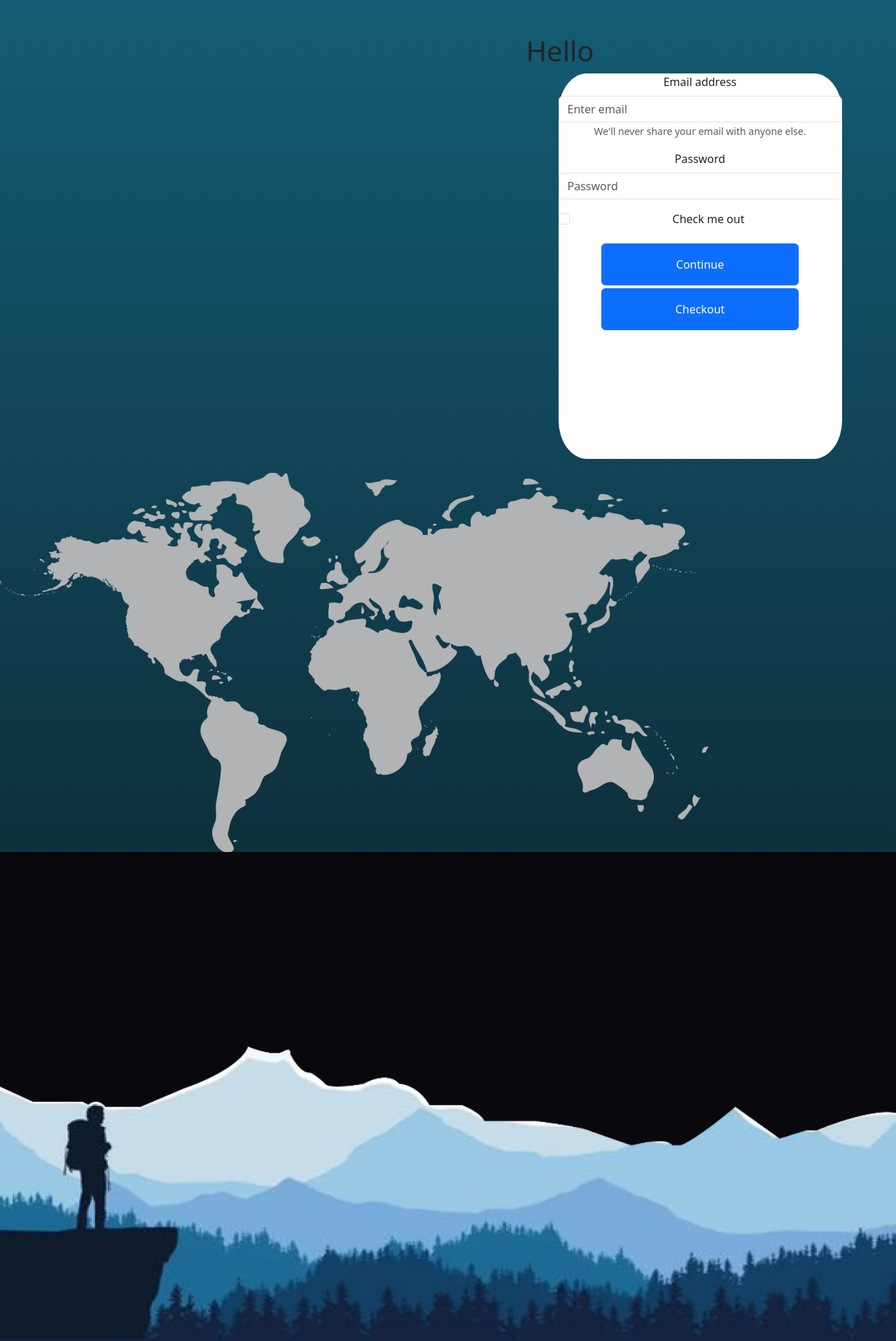
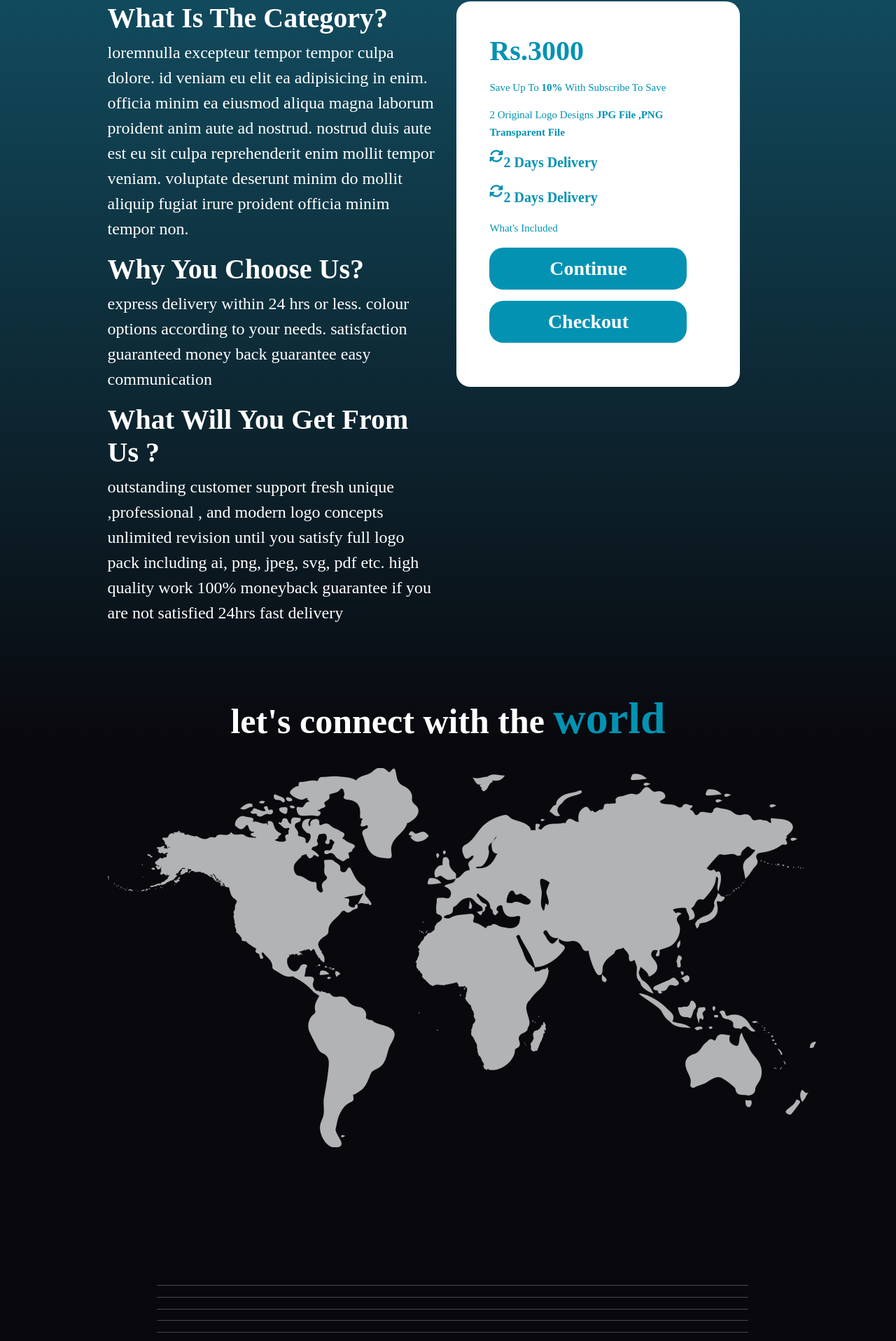
Before and after one commit to yogitabhargava02/GreatGeeks, a React (Create React App) app in the folder GreatGeeks/: page /LogoAndVisual in a window 1280 px wide. Shown: the part 690-2607 px from the top of the page at 70% size. Built offline with nearby package versions, Linux system fonts and the light colour scheme.

Commit message:
git status

```diff
--- a/GreatGeeks/public/index.html
+++ b/GreatGeeks/public/index.html
@@ -4,6 +4,7 @@
     <meta charset="utf-8" />
     <link rel="icon" href="%PUBLIC_URL%/favicon.ico" />
     <meta name="viewport" content="width=device-width, initial-scale=1" />
+    <!-- <link href="https://cdn.jsdelivr.net/npm/bootstrap@5.3.0/dist/css/bootstrap.min.css" rel="stylesheet"> -->
     <meta name="theme-color" content="#000000" />
     <meta
       name="description"
--- a/GreatGeeks/src/App.js
+++ b/GreatGeeks/src/App.js
@@ -1,6 +1,6 @@
 import React from "react";
 import { BrowserRouter as Router, Routes, Route } from "react-router-dom";
-
+import 'bootstrap/dist/css/bootstrap.min.css';
 import Main from "./Components/Home/Main";
 import PressAndNews from "./Components/PressAndNews/PressAndNews";
 import ProgrammingAndTech from "./Components/Services/ProgrammingAndTech/ProgrammingAndTech";
--- a/GreatGeeks/src/Components/LogoAndVisual.js/LogoAndVisual.css
+++ b/GreatGeeks/src/Components/LogoAndVisual.js/LogoAndVisual.css
@@ -1,39 +1,209 @@
-.Legend{
-    height:413px;
-    width: 1044px;
+.legend-container {
+  width: 1044px;
+  height: 413px;
+  flex-shrink: 0;
+  border-radius: 18px;
+  margin-bottom: 5%;
 }
-.LegendContainer{
-    margin-top: 2%;
-    margin-bottom: 2%;
+.legend-image {
+  width: 1044px;
+  height: 413px;
+  flex-shrink: 0;
+  border-radius: 18px;
 }
-.WorldImage{
-    height: 542px;
-    width: 1012px;
+.map-container .map-image {
+  margin-top: 2%;
+  width: 1012px;
+  height: 542px;
+  text-align: center;
+  margin-left: 12%;
 }
-.parform{
-text-align: center;
-align-items: center;
-justify-content: center;
-margin-left: 400px;
+h2 {
+  color: #fff;
+  font-family: Outfit;
+  font-size: 50px;
+  font-style: normal;
+  font-weight: 700;
+  line-height: normal;
+  text-transform: lowercase;
+  text-align: center;
 }
-.form{
-    background-color: white;
-    width: 405px;
-    margin-left: 400px;
-    border-radius: 10%;
-    height: 551px;
-    justify-content: space-around;
+.world {
+  color: #0392b2;
+  font-family: Outfit;
+  font-size: 64px;
+  font-style: normal;
+  font-weight: 700;
+  line-height: normal;
+  text-transform: lowercase;
 }
+.faq-container {
+  margin-left: 15%;
 
-.Continue{
-height: 60px;
-width: 282px;
-margin-bottom: 4px;
+  margin-top: 20%;
 }
-.Contact{
-    height: 60px;
-    width: 282px;
+.faq-container,
+h6 {
+  color: #fff;
+
+  font-family: Outfit;
+  font-size: 28px;
+  font-style: normal;
+  font-weight: 400;
+  line-height: 150%; /* 42px */
+  text-transform: capitalize;
 }
-.btn{
-    justify-content: space-between;
+.faq-container,
+h5 {
+  color: #fff;
+  font-family: Outfit;
+  font-size: 40px;
+  font-style: normal;
+  font-weight: 700;
+  line-height: normal;
+  text-transform: capitalize;
 }
+.faqline {
+  width: 80%;
+  height: 0.2px;
+  margin-right: 30%;
+  background: rgba(255, 248, 248, 0.1); /* Adjust the opacity value */
+  font-weight: 100;
+  margin-top: -4.5%;
+  margin-bottom: -20px;
+}
+.section2 {
+  margin-left: 12%;
+}
+.paraform {
+  margin-right: 12%;
+  margin-left: 12%;
+  margin-bottom: 80px;
+}
+.question {
+  color: #fff;
+  font-family: Outfit;
+  font-size: 40px;
+  font-style: normal;
+  font-weight: 700;
+  line-height: normal;
+  text-transform: capitalize;
+}
+.ans {
+  color: #fff;
+  font-family: Outfit;
+  font-size: 24px;
+  font-style: normal;
+  font-weight: 300;
+  line-height: 150%; /* 36px */
+  text-transform: lowercase;
+}
+.form-container {
+  width: 405px;
+  height: 551px;
+  flex-shrink: 0;
+  border-radius: 20px;
+  background: #fff;
+  padding: 10%;
+}
+.form-container .rs {
+  align-items: center;
+  justify-content: center;
+  text-align: center;
+  color: #0392b2;
+  font-family: Outfit;
+  font-size: 40px;
+  font-style: normal;
+  font-weight: 700;
+  line-height: normal;
+  text-transform: capitalize;
+}
+.form-container .save {
+  color: #0392b2;
+  font-family: Outfit;
+  font-size: 15px;
+  font-style: normal;
+  font-weight: 200;
+  line-height: 150%;
+  text-transform: capitalize;
+}
+.form-container .save-container {
+  height: 23px;
+  width: 263px;
+}
+.discount {
+  color: #0392b2;
+  font-family: Outfit;
+  font-size: 15px;
+  font-style: normal;
+  font-weight: 600;
+  line-height: 150%;
+  text-transform: capitalize;
+}
+.para2-container {
+  width: 262px;
+  height: 46px;
+}
+.para2 {
+  color: #0392b2;
+  font-family: Outfit;
+  font-size: 15px;
+  font-style: normal;
+  font-weight: 200;
+  line-height: 150%; /* 22.5px */
+  text-transform: capitalize;
+}
+.files {
+  color: #0392b2;
+  font-family: Outfit;
+  font-size: 15px;
+  font-style: normal;
+  font-weight: 600;
+  line-height: 150%;
+  text-transform: capitalize;
+}
+.icon {
+  color: #0392b2;
+  width: 20px;
+  height: 20px;
+  flex-shrink: 0;
+}
+.icon-text {
+  color: #0392b2;
+  font-family: Outfit;
+  font-size: 20px;
+  font-style: normal;
+  font-weight: 600;
+  line-height: 150%; /* 30px */
+  text-transform: capitalize;
+}
+.bullets {
+  display: flex;
+}
+.included {
+  color: #0392b2;
+  font-family: Outfit;
+  font-size: 15px;
+  font-style: normal;
+  font-weight: 400;
+  line-height: 150%; /* 22.5px */
+  text-transform: capitalize;
+}
+.btn {
+  width: 282px;
+  height: 60px;
+  flex-shrink: 0;
+
+  border-radius: 20px;
+  background: #0392b2;
+
+  color: #fff;
+  font-family: Outfit;
+  font-size: 28px;
+  font-style: normal;
+  font-weight: 600;
+  line-height: normal;
+  text-transform: capitalize;
+  border-color: none;
+  border-style: none;
+}
--- a/GreatGeeks/src/Components/LogoAndVisual.js/LogoAndVisual.js
+++ b/GreatGeeks/src/Components/LogoAndVisual.js/LogoAndVisual.js
@@ -1,74 +1,186 @@
-import React from 'react';
-import Footer from '../Home/Footer';
-import Navbar from '../Home/Navbar';
-import LegendImage from "../assets/images/LegedLogo.png";
-import WorldImage from "../assets/images/World.png";
+import React from "react";
+import Navbar from "../Home/Navbar";
+import Footer from "../Home/Footer";
+import LegendImage from "../assets/images/LegendImage.png";
 import "./LogoAndVisual.css";
+import MapImage from "../assets/images/MapImage.png";
 import 'bootstrap/dist/css/bootstrap.min.css';
-import {Container , Row, Col} from 'react-bootstrap'
 import Button from 'react-bootstrap/Button';
 import Form from 'react-bootstrap/Form';
-const LogoAndVisual = () => {
+import { FontAwesomeIcon } from "@fortawesome/react-fontawesome";
+import { faRotate } from "@fortawesome/free-solid-svg-icons";
+
+
+
+  const LogoAndVisual = () => {
+//     const [expandedItems, setExpandedItems] = useState([]);
+
+//     const toggleExpand = (index) => {
+//       if (expandedItems.includes(index)) {
+//         setExpandedItems(expandedItems.filter(itemIndex => itemIndex !== index));
+//       } else {
+//         setExpandedItems([...expandedItems, index]);
+//       }
+//     };
   return (
     <div>
-      <div style={{ background: 'linear-gradient(to bottom, #177692, #09080D)', minHeight: '100vh', overflowX: 'hidden' }}>
-        <Navbar />
-        <h1 style={{ textAlign: 'center', color: 'white', fontSize: '50px', padding: '10px 0', marginTop: '90px' }}>
-          Logo AND Visual
-        </h1>
+    <div style={{ background: 'linear-gradient(180deg, #177692 0%, #09080D 50.39%', minHeight: '100vh', overflowX: 'hidden' }}>
+      <Navbar />
+      <h1 style={{ textAlign: 'center', color: 'white', fontSize: '50px', padding: '10px 0', marginTop: '90px' }}>
+      LOGO AND VISUAL
+      </h1>
 
-        <div className='LegendContainer' style={{ textAlign: 'center', padding: '10px 0', marginTop: '90px' }}>
-          <img src={LegendImage} alt="legend" className='Legend' />
-        </div>
-<div className='parform'>
-<Container>
-  <Row>
-    <Col>
+      <div className="legend-container" style={{ textAlign: 'center',  padding: '10px 0', marginTop: '45px', marginLeft:'250px' }}>
+      <img  className="legend-image" src={LegendImage} alt="legendImage"></img>
 
-<h1>Hello</h1>
+      </div>
+<div className="paraform">
+<div class="row">
+    <div class="col">
+   <div>
+    <h6 className="question"><b>What is the Category?</b></h6>
+    <p className="ans">loremNulla excepteur tempor tempor culpa dolore. Id veniam eu elit ea adipisicing in enim. Officia minim ea eiusmod aliqua magna laborum proident anim aute ad nostrud. Nostrud duis aute est eu sit culpa reprehenderit enim mollit tempor veniam. Voluptate deserunt minim do mollit aliquip fugiat irure proident officia minim tempor non.</p>
+   </div>
+   <div>
+    <h6 className="question"><b>Why you choose us?</b></h6>
+    <p className="ans">express delivery within 24 hrs or less.
+Colour options according to your needs.
+Satisfaction Guaranteed
+Money back Guarantee
+Easy communication
 
 
-    </Col>
-    <Col>
+</p>
+   </div>
+   <div>
+    <h6 className="question"><b>What will you get from us ?</b></h6>
+    <p className="ans">Outstanding customer support
+Fresh unique ,Professional , and modern Logo concepts
+Unlimited revision until you satisfy
+Full logo pack including AI, PNG, JPEG, SVG, PDF etc.
+High quality work
+100% Moneyback guarantee  if you are not satisfied
+24hrs Fast delivery</p>
+   </div>
+    </div>
+    <div class="col">
+    <div className="form-container">
     <Form className='form'>
-      <Form.Group className="mb-3" controlId="formBasicEmail">
-        <Form.Label>Email address</Form.Label>
-        <Form.Control type="email" placeholder="Enter email" />
-        <Form.Text className="text-muted">
-          We'll never share your email with anyone else.
+      <Form.Group className="mb-3">
+
+        <Form.Text className="rs" style={{textAlign:"center"}}>
+        Rs.3000
         </Form.Text>
       </Form.Group>
 
-      <Form.Group className="mb-3" controlId="formBasicPassword">
-        <Form.Label>Password</Form.Label>
-        <Form.Control type="password" placeholder="Password" />
+      <Form.Group className="mb-3">
+      <div className="save-container" >
+      <Form.Text className="save" >
+
+      Save up to  <span className="discount">10%</span> with Subscribe to Save
+
+        </Form.Text>
+        </div>
       </Form.Group>
-      <Form.Group className="mb-3" controlId="formBasicCheckbox">
-        <Form.Check type="checkbox" label="Check me out" />
+
+
+      <Form.Group className="mb-3">
+      <div className="para2-container" >
+      <Form.Text className="para2" >
+      2 Original Logo Designs <b> <span className="files">JPG File ,PNG transparent File</span></b>
+
+
+        </Form.Text>
+        </div>
       </Form.Group>
-      <div className='btn'>
-      <Button className="Continue" variant="primary" type="submit">
+
+      <Form.Group className="mb-3" style={{display: "flex"}}>
+
+      <FontAwesomeIcon icon={faRotate} className="icon"/>
+
+        <Form.Text className="icon-text">
+        2 Days delivery
+        </Form.Text>
+      </Form.Group>
+
+
+      <Form.Group className="mb-3" style={{display: "flex"}}>
+
+    <FontAwesomeIcon icon={faRotate} className="icon"/>
+
+      <Form.Text className="icon-text">
+      2 Days delivery
+      </Form.Text>
+    </Form.Group>
+
+
+
+
+
+    <Form.Group className="mb-3">
+    <Form.Text className="mb-3 included">
+  What's included
+</Form.Text>
+    </Form.Group>
+
+
+
+      <Button className="mb-3 btn" type="submit">
+
        Continue
       </Button>
-      <Button className="Contact" variant="primary" type="submit">
+      <Button className="btn" type="submit">
         Checkout
       </Button>
+
+
+    </Form>
+    </div>
+
+
+  </div>
+  </div>
+</div>
+
+      <div className="map-container">
+      <div className="map-heading">
+        <h2 style={{color:"white"}}>let's connect with the <span className="world">world</span></h2>
+      </div>
+<div className="map-container">
+<img className="map-image" src={MapImage} alt="mapimage"/>
+</div>
       </div>
 
-    </Form>
-    </Col>
-  </Row>
 
-</Container>
 
-</div>
 
-        <div className='WorldContainer'>
-          <img className='WorldImage' src={WorldImage} alt="World" />
+
+
+      <div className="faq-container">
+      <div className="faqheading">
+      <h5 className="FAQs">
+
+
+          FAQ
+        </h5>
         </div>
+        <ul style={{ listStyleType: 'none', marginBottom:"-20%"}}>
+  <li><h6>What is Copyrights Document Add on (gig extra)?</h6>
+  <hr className="faqline"/>
+            </li>
+  <li><h6>What is Social Media Kit?</h6> <hr className="faqline"/></li>
+  <li><h6>How long does it take for a revision?</h6> <hr className="faqline"/></li>
+  <li><h6>Do you design and develop websites?</h6> <hr className="faqline"/></li>
+  <li><h6>I see a lot of orders in queue. Will this affect my order delivery time?</h6> <hr className="faqline"/></li>
+  <li><h6>What is vector and source file?</h6> <hr className="faqline"/></li>
+  <li><h6>What is a revision?</h6> <hr className="faqline"/></li>
+  <li><h6>How is the premium package beneficial?</h6> <hr className="faqline"/></li>
+</ul>
 
-        <Footer />
       </div>
+
+      <Footer />
+    </div>
     </div>
   )
 }
--- a/GreatGeeks/src/Components/Services/GraphicDesign/GraphicDesign.js
+++ b/GreatGeeks/src/Components/Services/GraphicDesign/GraphicDesign.js
@@ -1,6 +1,7 @@
 import React from 'react'
 import Navbar from '../../Home/Navbar';
 import Footer from '../../Home/Footer';
+
 const GraphicDesign = () => {
   return (
     <div>
@@ -12,6 +13,33 @@ const GraphicDesign = () => {
         <div style={{ display: 'flex', justifyContent: 'flex-end', alignItems: 'center', margin: '20px', marginLeft: '-15px', marginRight: '-15px' }}>
 
         </div>
+        <div className='container'>
+        <div class="row">
+    <div class="col">
+   <div>
+    <h1>What is tthe category</h1>
+    <p>loremNulla excepteur tempor tempor culpa dolore. Id veniam eu elit ea adipisicing in enim. Officia minim ea eiusmod aliqua magna laborum proident anim aute ad nostrud. Nostrud duis aute est eu sit culpa reprehenderit enim mollit tempor veniam. Voluptate deserunt minim do mollit aliquip fugiat irure proident officia minim tempor non.</p>
+   </div>
+    </div>
+    <div class="col">
+    <div className="form-container">
+    <form>
+      <div className="form-group">
+      <h1>HELLO</h1>
+      </div>
+      <div className="form-group">
+        {/* Your content here */}
+      </div>
+      <button type="submit" className="btn btn-primary">Submit</button>
+    </form>
+
+    </div>
+        </div>
+
+
+
+  </div>
+  </div>
         <Footer />
       </div>
     </div>
```
Also changed, not shown: GreatGeeks/src/Components/assets/images/LegendImage.png (renamed from GreatGeeks/src/Components/assets/images/LegedLogo.png), GreatGeeks/src/Components/assets/images/MapImage.png (renamed from GreatGeeks/src/Components/assets/images/World.png).
